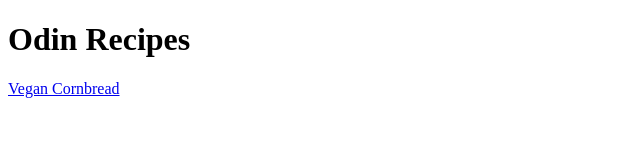
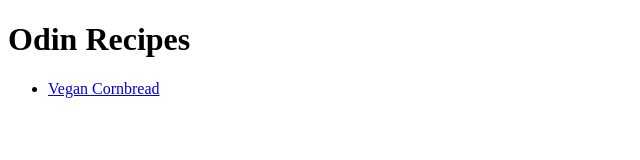
Before and after one commit to sayumihsgw/odin-recipes, a plain HTML site: page index.html in a window 1280 px wide. Shown: the full height of the page, 0-640 px from the left. Drawn offline with Linux system fonts and the light colour scheme.

Commit message:
Convert recipe links into a list

```diff
--- a/index.html
+++ b/index.html
@@ -7,6 +7,9 @@
 
     <body>
         <h1>Odin Recipes</h1>
-        <a href = "recipes/cornbread.html">Vegan Cornbread</a>
+        <ul>
+            <li><a href = "recipes/cornbread.html">Vegan Cornbread</a></li>
+
+        </ul>
     </body>
 </html>
```
